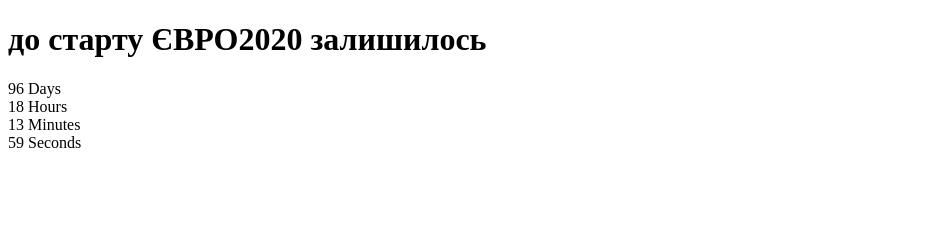
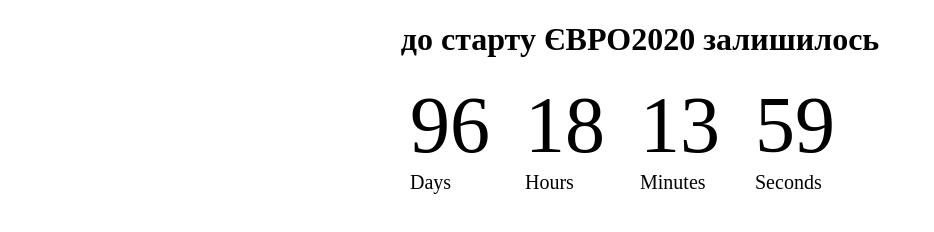
Before and after one commit to vlad-lutsenko/goit-js-hw-11-timer, a plain HTML site: page index.html in a window 1280 px wide. Shown: the whole page, without its empty margins (0-934 px from the left). Drawn offline with Linux system fonts and the light colour scheme.

Commit message:
minimal styles added

```diff
--- a/index.html
+++ b/index.html
@@ -3,6 +3,7 @@
   <head>
     <meta charset="UTF-8" />
     <meta name="viewport" content="width=device-width, initial-scale=1.0" />
+    <link rel="stylesheet" href="./styles.css" />
     <title>Document</title>
   </head>
   <body>
--- a/index.js
+++ b/index.js
@@ -9,7 +9,7 @@ class CountdownTimer {
   }
 
   renderLayout(root) {
-    const layout = `<h1>до старту ЄВРО2020 залишилось</h1>
+    const layout = ` <h1 class="title">до старту ЄВРО2020 залишилось</h1>
     <div class="timer" id="timer-1">
     <div class="field">
       <span class="value" data-value="days">11</span>
--- /dev/null
+++ b/styles.css
@@ -0,0 +1,22 @@
+.timer {
+  display: flex;
+  flex-direction: row;
+  justify-content: center;
+}
+.title {
+  display: flex;
+  justify-content: center;
+}
+.field {
+  display: flex;
+  flex-direction: column;
+  width: 100px;
+  height: 40px;
+  margin-right: 15px;
+}
+.value {
+  font-size: 80px;
+}
+.label {
+  font-size: 20px;
+}
```
